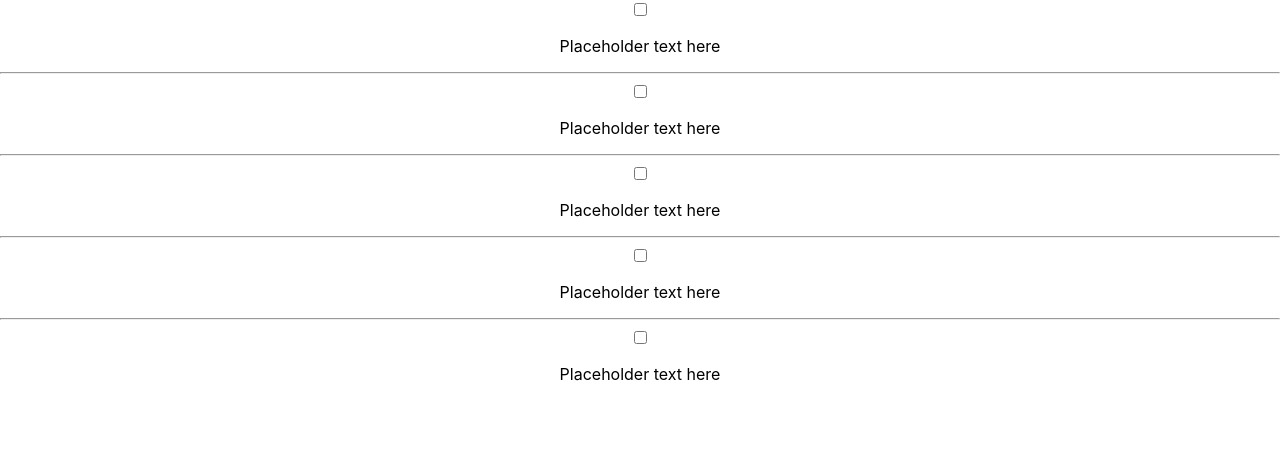
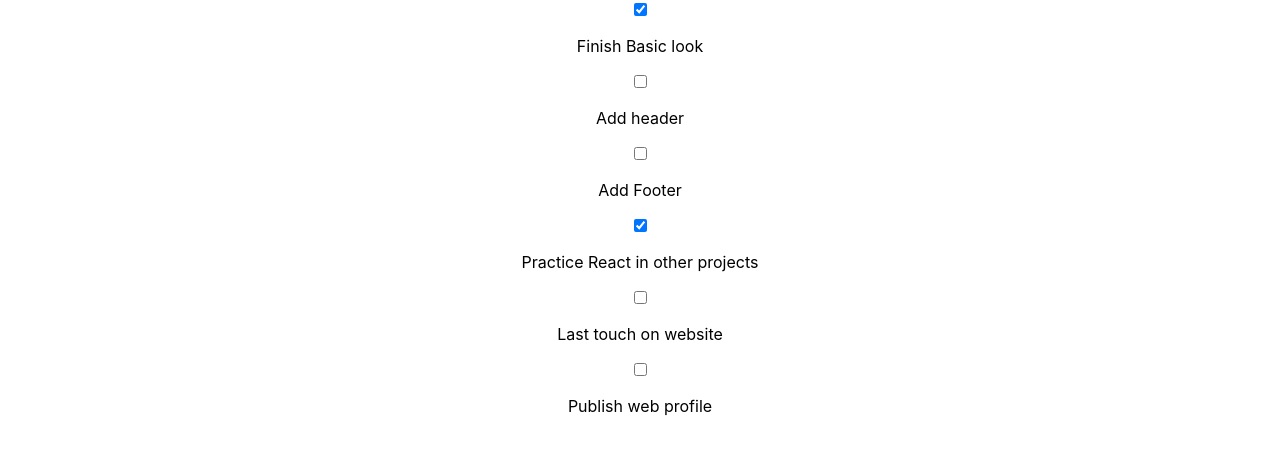
Before and after one commit to SushreeP/todo-list-app, a React (Create React App) app: page / in a window 1280 px wide. Shown: the top 454 px of the page. Built offline with nearby package versions, Linux system fonts and the light colour scheme.

Commit message:
update App.js, add TodosData.js

```diff
--- a/src/App.js
+++ b/src/App.js
@@ -1,21 +1,14 @@
 import React from "react";
 import "./App.css";
 import TodoItem from "./components/TodoItem";
+import todosData from "./components/TodosData.js";
 
 function App() {
-  return (
-    <div className="App">
-      <TodoItem />
-      <hr />
-      <TodoItem />
-      <hr />
-      <TodoItem />
-      <hr />
-      <TodoItem />
-      <hr />
-      <TodoItem />
-    </div>
-  );
+  const todosList = todosData.map((item) => (
+    <TodoItem key={item.id} item={item} />
+  ));
+
+  return <div className="App">{todosList}</div>;
 }
 
 export default App;
--- a/src/components/TodoItem.js
+++ b/src/components/TodoItem.js
@@ -1,10 +1,10 @@
 import React from "react";
 
-export default function TodoItem() {
+export default function TodoItem(props) {
   return (
     <div>
-      <input type="checkbox" />
-      <p>Placeholder text here</p>
+      <input type="checkbox" checked={props.item.status} />
+      <p>{props.item.task}</p>
     </div>
   );
 }
--- /dev/null
+++ b/src/components/TodosData.js
@@ -0,0 +1,10 @@
+const todosData = [
+  { id: 1, task: "Finish Basic look", status: true },
+  { id: 2, task: "Add header", status: false },
+  { id: 3, task: "Add Footer", status: false },
+  { id: 4, task: "Practice React in other projects", status: true },
+  { id: 5, task: "Last touch on website", status: false },
+  { id: 6, task: "Publish web profile", status: false },
+];
+
+export default todosData;
```
